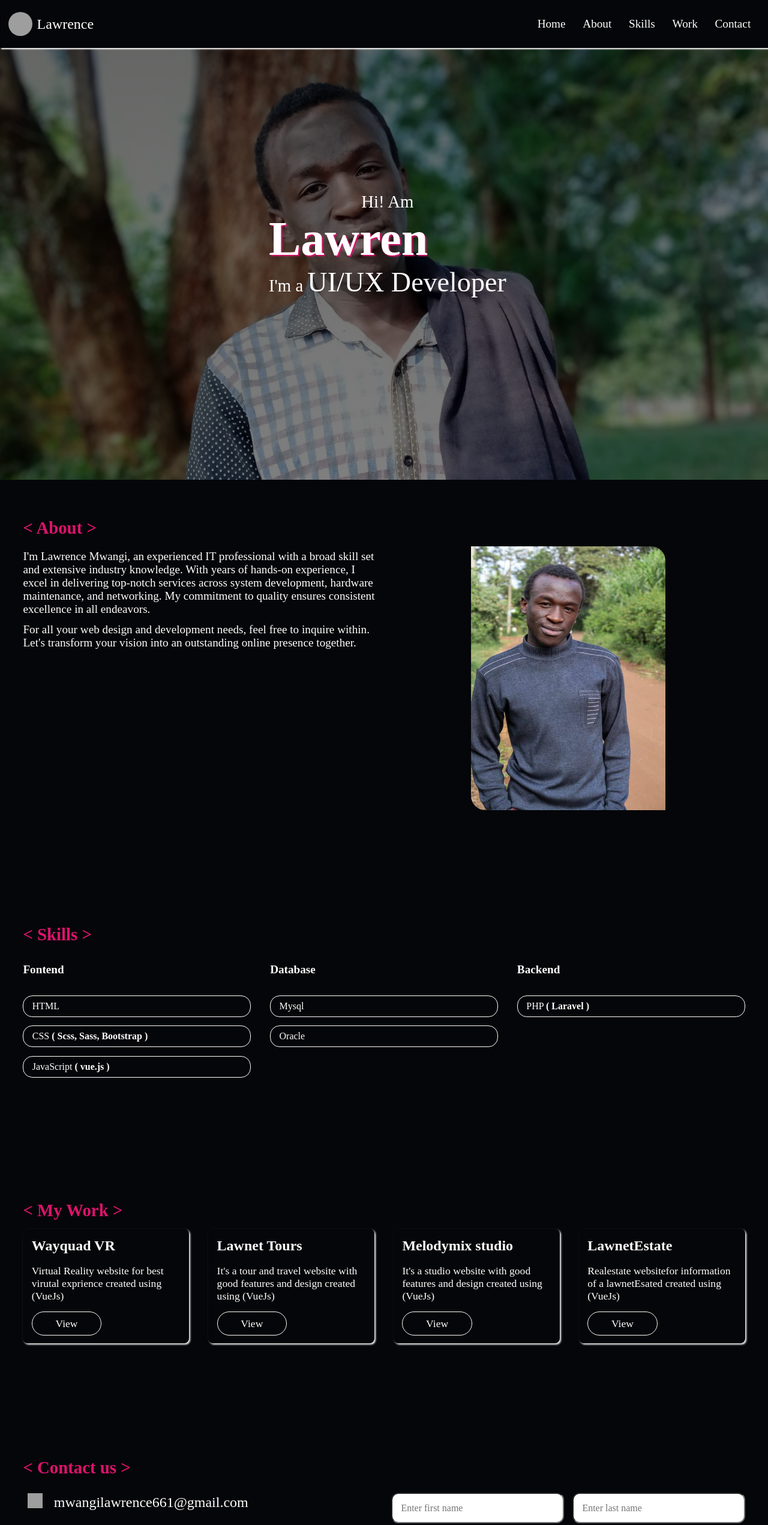
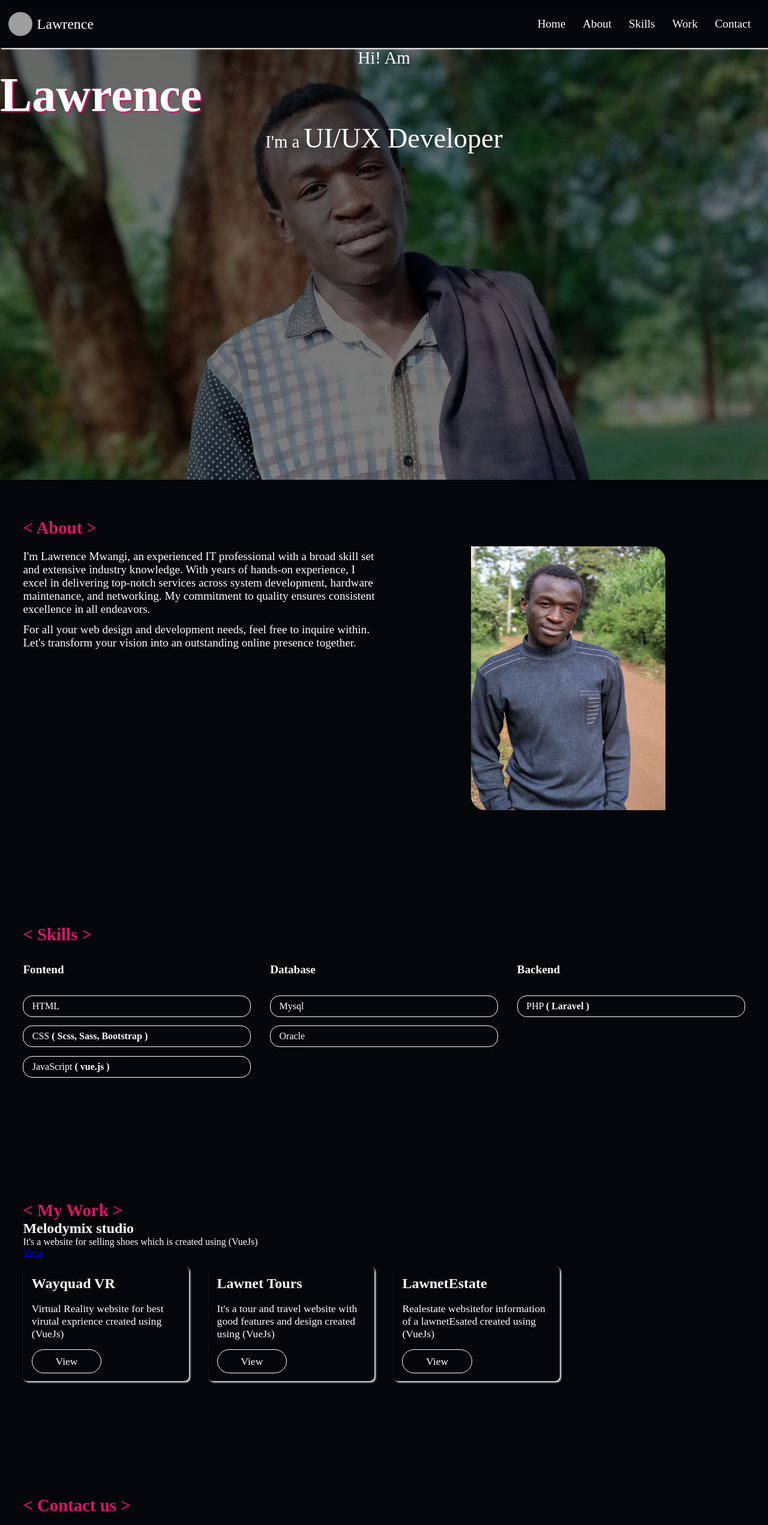
Before and after one commit to Lawrence-Mwangi/lawnet-portfolio, a Vue app: page / in a window 1280 px wide. Shown: the top 2543 px of the page at 60% size. Built offline with nearby package versions, Linux system fonts and the light colour scheme; no server answers; grey boxes are pictures that could not be loaded.

Commit message:
updated the work section to ensure the work details are up-to-date

```diff
--- a/src/assets/css/_hero.scss
+++ b/src/assets/css/_hero.scss
@@ -9,9 +9,6 @@ $name-animation-delay: 1s;
     height: 90vh;
 
     .hero_content{
-        position: absolute;
-        top:40%;
-        left:35%;
 
         h1{
             font-size: 5em;
--- a/src/views/WorkView.vue
+++ b/src/views/WorkView.vue
@@ -3,6 +3,14 @@
 <template>
     <div class="work_container">
         <h1 class="title"><span class="brackets">&lt; My Work &gt;</span></h1>
+
+        <div class="work_item">
+            <h2>Melodymix studio</h2>
+            <p>It's a website for selling shoes which is created using <span>(VueJs)</span></p>
+            <div class="link">
+                <a href="https://lawbertshoes.netlify.app" target="_blanck" >View</a>
+            </div>
+        </div>
 
         <div class="work_content">
             <div class="work_item">
@@ -21,13 +29,6 @@
                </div>
            </div>
 
-            <div class="work_item">
-                <h2>Melodymix studio</h2>
-                <p>It's a studio website with good features and design created using <span>(VueJs)</span></p>
-                <div class="link">
-                    <a href="https://melodymixstudio.netlify.app" target="_blanck" >View</a>
-                </div>
-            </div>
 
             <div class="work_item">
                 <h2>LawnetEstate</h2>
```
